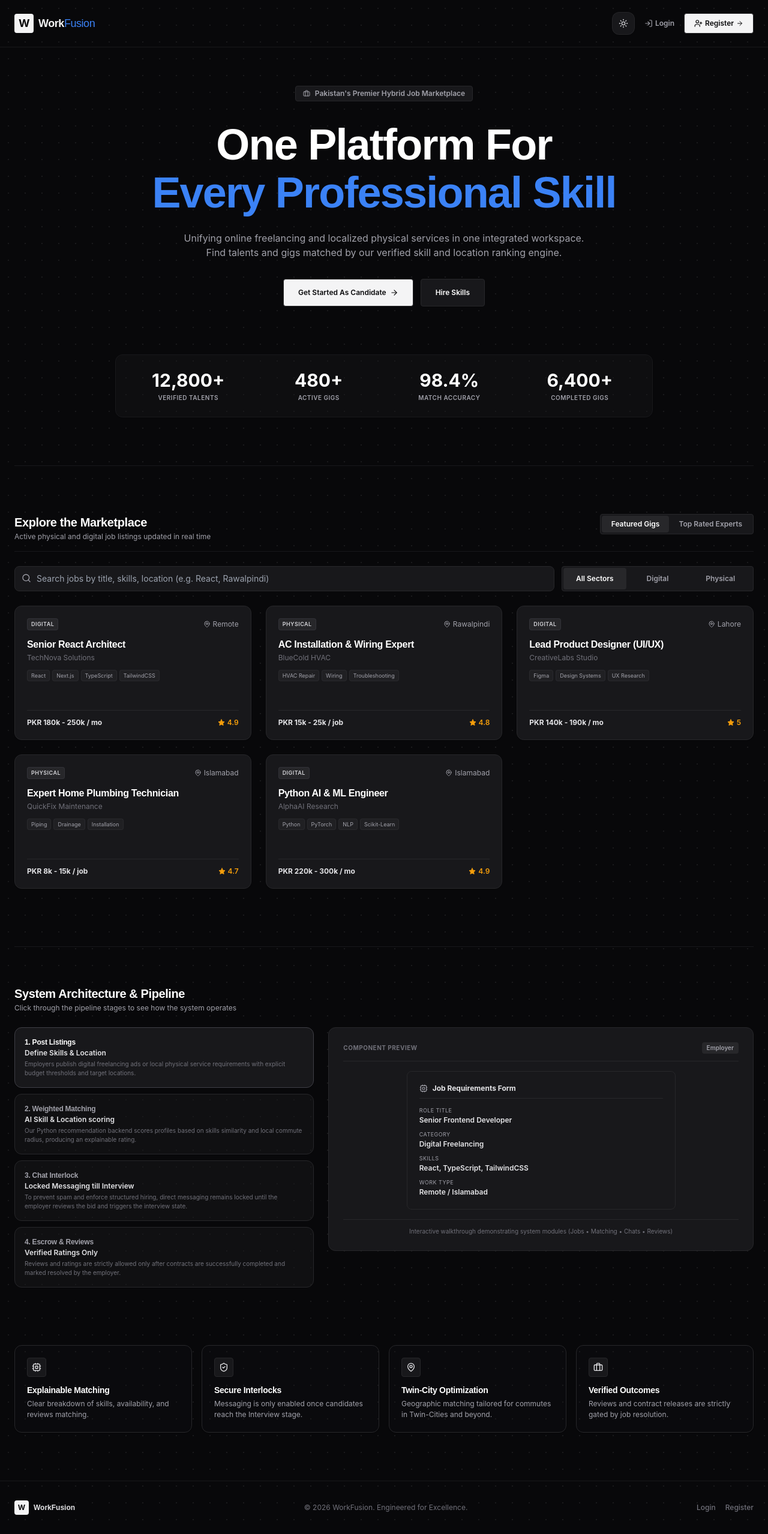
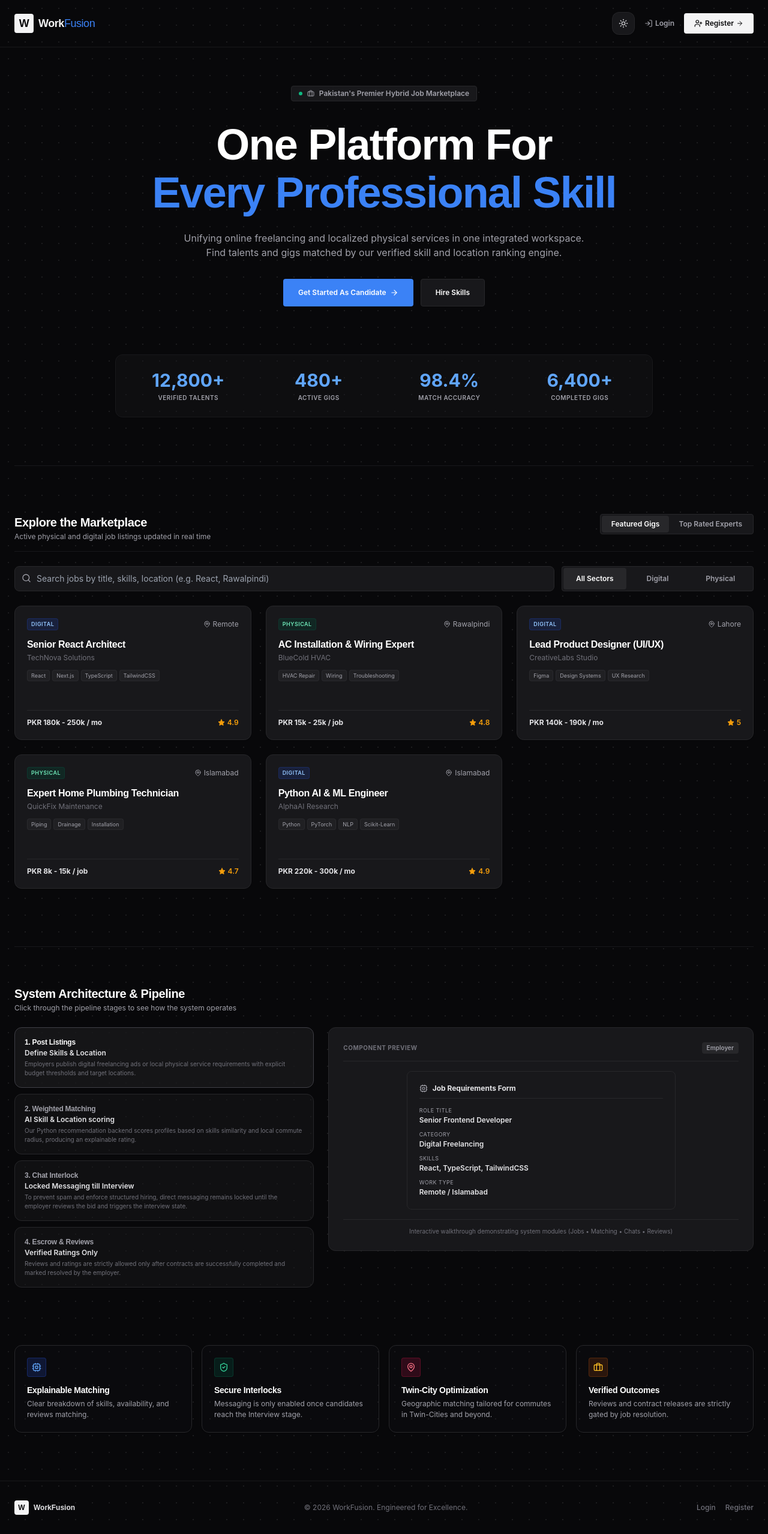
Before and after one commit to MuhammadSharjeelBinRiaz229/WorkFusion2026, a Next.js app in the folder client/: page / in a window 1280 px wide. Shown: the whole page at 60% size. Built offline with nearby package versions, Linux system fonts and the light colour scheme.

Commit message:
design(homepage): black stats, dark dot grid on light theme, sky-blue spotlight

```diff
--- a/client/src/app/globals.css
+++ b/client/src/app/globals.css
@@ -168,17 +168,20 @@ h1, h2, h3, h4, h5, h6 {
 
 /* Dot Grid Background */
 .dot-grid {
-  background-image: radial-gradient(rgba(24, 24, 27, 0.08) 1.5px, transparent 1.5px);
+  background-image: radial-gradient(rgba(9, 9, 11, 0.18) 1.5px, transparent 1.5px);
   background-size: 28px 28px;
 }
 .dark .dot-grid {
-  background-image: radial-gradient(rgba(244, 244, 245, 0.08) 1.5px, transparent 1.5px);
+  background-image: radial-gradient(rgba(244, 244, 245, 0.09) 1.5px, transparent 1.5px);
 }
 
-/* Mouse Spotlight Glow */
+/* Mouse Spotlight Glow — sky blue on both themes */
 .mouse-spotlight {
-  background: radial-gradient(circle, rgba(59, 130, 246, 0.15) 0%, transparent 70%);
+  width: 500px;
+  height: 500px;
+  background: radial-gradient(circle, rgba(56, 189, 248, 0.18) 0%, transparent 70%);
+  filter: blur(60px);
 }
 .dark .mouse-spotlight {
-  background: radial-gradient(circle, rgba(59, 130, 246, 0.25) 0%, transparent 70%);
+  background: radial-gradient(circle, rgba(56, 189, 248, 0.28) 0%, transparent 70%);
 }
--- a/client/src/app/page.jsx
+++ b/client/src/app/page.jsx
@@ -212,8 +212,8 @@ export default function LandingPage() {
   useEffect(() => {
     const handleMouseMove = (e) => {
       if (!mouseMoved) setMouseMoved(true);
-      mouseX.set(e.clientX - 150); // half of width (300px)
-      mouseY.set(e.clientY - 150);
+      mouseX.set(e.clientX - 250); // half of width (500px)
+      mouseY.set(e.clientY - 250);
     };
 
     window.addEventListener("mousemove", handleMouseMove);
@@ -286,7 +286,7 @@ export default function LandingPage() {
             x: springX,
             y: springY,
           }}
-          className="hidden md:block fixed top-0 left-0 w-[300px] h-[300px] rounded-full mouse-spotlight pointer-events-none z-[1]"
+          className="hidden md:block fixed top-0 left-0 rounded-full mouse-spotlight pointer-events-none z-[1]"
         />
       )}
 
@@ -298,7 +298,7 @@ export default function LandingPage() {
         className="w-full max-w-7xl mx-auto px-6 py-5 flex items-center justify-between border-b border-zinc-200 dark:border-zinc-900 relative z-10"
       >
         <div className="flex items-center gap-2">
-          <div className="w-8 h-8 rounded bg-zinc-900 dark:bg-zinc-100 text-white dark:text-zinc-950 flex items-center justify-center font-bold text-lg tracking-tight">
+          <div className="w-8 h-8 rounded bg-blue-600 text-white dark:bg-zinc-100 dark:text-zinc-950 flex items-center justify-center font-bold text-lg tracking-tight font-outfit">
             W
           </div>
           <span className="font-outfit font-bold text-lg tracking-tight">
@@ -308,10 +308,10 @@ export default function LandingPage() {
 
         <div className="flex items-center gap-4">
           <ThemeToggle />
-          <Link href="/login" className="text-xs font-semibold text-zinc-500 dark:text-zinc-400 hover:text-zinc-900 dark:hover:text-white transition-colors flex items-center gap-1">
+          <Link href="/login" className="text-xs font-semibold text-zinc-500 dark:text-zinc-400 hover:text-blue-600 dark:hover:text-white transition-colors flex items-center gap-1">
             <LogIn size={14} /> Login
           </Link>
-          <Link href="/register" className="px-4 py-2 bg-zinc-900 hover:bg-zinc-800 text-white dark:bg-zinc-100 dark:text-zinc-950 dark:hover:bg-zinc-200 font-semibold text-xs rounded transition-colors flex items-center gap-1 border border-transparent dark:border-zinc-800">
+          <Link href="/register" className="px-4 py-2 bg-blue-600 hover:bg-blue-700 text-white dark:bg-zinc-100 dark:text-zinc-950 dark:hover:bg-zinc-200 font-semibold text-xs rounded transition-colors flex items-center gap-1 border border-transparent shadow-sm">
             <UserPlus size={14} /> Register <ArrowRight size={12} />
           </Link>
         </div>
@@ -325,9 +325,13 @@ export default function LandingPage() {
           initial={{ opacity: 0, scale: 0.95 }}
           animate={{ opacity: 1, scale: 1 }}
           transition={{ duration: 0.6, delay: 0.1 }}
-          className="flex items-center gap-2 px-3 py-1 rounded bg-zinc-200/50 dark:bg-zinc-900 border border-zinc-300/50 dark:border-zinc-800 text-zinc-600 dark:text-zinc-400 text-xs font-semibold mb-8"
+          className="flex items-center gap-2 px-3 py-1 rounded bg-blue-50/60 dark:bg-zinc-900 border border-blue-100 dark:border-zinc-800 text-blue-700 dark:text-zinc-400 text-xs font-semibold mb-8"
         >
-          <Briefcase size={12} className="text-zinc-500 dark:text-zinc-400" />
+          <span className="relative flex h-1.5 w-1.5">
+            <span className="animate-ping absolute inline-flex h-full w-full rounded-full bg-emerald-400 opacity-75"></span>
+            <span className="relative inline-flex rounded-full h-1.5 w-1.5 bg-emerald-500"></span>
+          </span>
+          <Briefcase size={12} className="text-blue-600 dark:text-zinc-400" />
           <span>Pakistan's Premier Hybrid Job Marketplace</span>
         </motion.div>
 
@@ -377,10 +381,10 @@ export default function LandingPage() {
           transition={{ delay: 0.4 }}
           className="flex flex-col sm:flex-row items-center gap-3 mb-20 w-full sm:w-auto"
         >
-          <Link href="/register" className="w-full sm:w-auto px-6 py-3.5 bg-zinc-900 hover:bg-zinc-800 text-white dark:bg-zinc-100 dark:hover:bg-zinc-200 dark:text-zinc-950 font-semibold text-xs rounded transition-colors flex items-center justify-center gap-1.5 border border-transparent dark:border-zinc-800">
+          <Link href="/register" className="w-full sm:w-auto px-6 py-3.5 bg-blue-600 hover:bg-blue-700 text-white dark:bg-blue-500 dark:hover:bg-blue-600 dark:text-white font-semibold text-xs rounded transition-colors flex items-center justify-center gap-1.5 border border-transparent shadow-sm">
             Get Started As Candidate <ArrowRight size={14} />
           </Link>
-          <Link href="/register" className="w-full sm:w-auto px-6 py-3.5 bg-white hover:bg-zinc-50 text-zinc-900 dark:bg-zinc-900 dark:hover:bg-zinc-800 dark:text-white font-semibold text-xs rounded border border-zinc-200 dark:border-zinc-800 transition-colors flex items-center justify-center gap-1.5">
+          <Link href="/register" className="w-full sm:w-auto px-6 py-3.5 bg-white hover:bg-blue-50/20 text-zinc-900 hover:text-blue-600 dark:bg-zinc-900 dark:hover:bg-zinc-800 dark:text-white dark:hover:text-blue-400 font-semibold text-xs rounded border border-zinc-200 dark:border-zinc-800 hover:border-blue-200 dark:hover:border-blue-900 transition-colors flex items-center justify-center gap-1.5">
             Hire Skills
           </Link>
         </motion.div>
@@ -391,22 +395,22 @@ export default function LandingPage() {
           animate="visible"
           variants={fadeUp}
           transition={{ delay: 0.5 }}
-          className="w-full max-w-4xl grid grid-cols-2 md:grid-cols-4 gap-6 p-6 rounded-xl bg-white dark:bg-zinc-900/40 border border-zinc-200 dark:border-zinc-900 shadow-sm mb-20"
+          className="w-full max-w-4xl grid grid-cols-2 md:grid-cols-4 gap-6 p-6 rounded-xl bg-white dark:bg-zinc-900/40 border border-zinc-200/80 dark:border-zinc-900 shadow-sm mb-20"
         >
           <div className="flex flex-col items-center">
-            <span className="text-xl sm:text-3xl font-bold text-zinc-900 dark:text-white">{stats.freelancers.toLocaleString()}+</span>
+            <span className="text-xl sm:text-3xl font-bold text-zinc-900 dark:text-blue-400">{stats.freelancers.toLocaleString()}+</span>
             <span className="text-[10px] font-semibold text-zinc-500 dark:text-zinc-400 mt-1 uppercase tracking-wider">Verified Talents</span>
           </div>
           <div className="flex flex-col items-center">
-            <span className="text-xl sm:text-3xl font-bold text-zinc-900 dark:text-white">{stats.jobs.toLocaleString()}+</span>
+            <span className="text-xl sm:text-3xl font-bold text-zinc-900 dark:text-blue-400">{stats.jobs.toLocaleString()}+</span>
             <span className="text-[10px] font-semibold text-zinc-500 dark:text-zinc-400 mt-1 uppercase tracking-wider">Active Gigs</span>
           </div>
           <div className="flex flex-col items-center">
-            <span className="text-xl sm:text-3xl font-bold text-zinc-900 dark:text-white">{stats.accuracy}%</span>
+            <span className="text-xl sm:text-3xl font-bold text-zinc-900 dark:text-blue-400">{stats.accuracy}%</span>
             <span className="text-[10px] font-semibold text-zinc-500 dark:text-zinc-400 mt-1 uppercase tracking-wider">Match Accuracy</span>
           </div>
           <div className="flex flex-col items-center">
-            <span className="text-xl sm:text-3xl font-bold text-zinc-900 dark:text-white">{stats.contracts.toLocaleString()}+</span>
+            <span className="text-xl sm:text-3xl font-bold text-zinc-900 dark:text-blue-400">{stats.contracts.toLocaleString()}+</span>
             <span className="text-[10px] font-semibold text-zinc-500 dark:text-zinc-400 mt-1 uppercase tracking-wider">Completed Gigs</span>
           </div>
         </motion.div>
@@ -471,7 +475,7 @@ export default function LandingPage() {
                 placeholder={feedType === "jobs" ? "Search jobs by title, skills, location (e.g. React, Rawalpindi)" : "Search talents by name, skills, role (e.g. Electrician, Figma)"}
                 value={searchVal}
                 onChange={(e) => setSearchVal(e.target.value)}
-                className="w-full pl-9 pr-4 py-2.5 bg-white dark:bg-zinc-900 border border-zinc-200 dark:border-zinc-800 rounded-lg text-sm focus:outline-none focus:ring-1 focus:ring-zinc-400 dark:focus:ring-zinc-700 text-zinc-800 dark:text-zinc-100 transition-shadow"
+                className="w-full pl-9 pr-4 py-2.5 bg-white dark:bg-zinc-900 border border-zinc-200 dark:border-zinc-800 rounded-lg text-sm focus:outline-none focus:ring-1 focus:ring-blue-500 dark:focus:ring-blue-500/50 text-zinc-800 dark:text-zinc-100 transition-shadow"
               />
             </div>
 
@@ -523,13 +527,17 @@ export default function LandingPage() {
                       animate={{ opacity: 1, y: 0 }}
                       exit={{ opacity: 0, scale: 0.95 }}
                       transition={{ duration: 0.25, ease: "easeOut" }}
-                      whileHover={{ y: -5, borderColor: "#2563eb" }}
+                      whileHover={{ y: -5, borderColor: "#2563eb", boxShadow: "0 12px 20px -8px rgba(37, 99, 235, 0.12)" }}
                       className="bg-white dark:bg-zinc-900 border border-zinc-200 dark:border-zinc-800 rounded-xl p-5 flex flex-col justify-between h-56 transition-all shadow-sm cursor-pointer hover:shadow-md"
                     >
                       <div>
                         <div className="flex items-center justify-between mb-3">
-                          <span className="text-[9px] px-1.5 py-0.5 rounded font-semibold uppercase tracking-wider bg-zinc-100 dark:bg-zinc-800 text-zinc-700 dark:text-zinc-300 border border-zinc-200/50 dark:border-zinc-700/50">
-                            {job.category === "Digital" ? "Digital" : "Physical"}
+                          <span className={`text-[9px] px-1.5 py-0.5 rounded font-semibold uppercase tracking-wider border ${
+                            job.category === "Digital"
+                              ? "bg-blue-50 text-blue-700 dark:bg-blue-900/30 dark:text-blue-300 border-blue-100 dark:border-blue-800/30"
+                              : "bg-emerald-50 text-emerald-700 dark:bg-emerald-900/30 dark:text-emerald-300 border-emerald-100 dark:border-emerald-800/30"
+                          }`}>
+                            {job.category}
                           </span>
                           <span className="text-xs text-zinc-500 dark:text-zinc-400 flex items-center gap-1">
                             <MapPin size={12} className="text-zinc-400" /> {job.location}
@@ -578,13 +586,17 @@ export default function LandingPage() {
                       animate={{ opacity: 1, y: 0 }}
                       exit={{ opacity: 0, scale: 0.95 }}
                       transition={{ duration: 0.25, ease: "easeOut" }}
-                      whileHover={{ y: -5, borderColor: "#2563eb" }}
+                      whileHover={{ y: -5, borderColor: "#2563eb", boxShadow: "0 12px 20px -8px rgba(37, 99, 235, 0.12)" }}
                       className="bg-white dark:bg-zinc-900 border border-zinc-200 dark:border-zinc-800 rounded-xl p-5 flex flex-col justify-between h-56 transition-all shadow-sm cursor-pointer hover:shadow-md"
                     >
                       <div>
                         <div className="flex items-center justify-between mb-3">
-                          <span className="text-[9px] px-1.5 py-0.5 rounded font-semibold uppercase tracking-wider bg-zinc-100 dark:bg-zinc-800 text-zinc-700 dark:text-zinc-300 border border-zinc-200/50 dark:border-zinc-700/50">
-                            {talent.category === "Digital" ? "Digital" : "Physical"}
+                          <span className={`text-[9px] px-1.5 py-0.5 rounded font-semibold uppercase tracking-wider border ${
+                            talent.category === "Digital"
+                              ? "bg-blue-50 text-blue-700 dark:bg-blue-900/30 dark:text-blue-300 border-blue-100 dark:border-blue-800/30"
+                              : "bg-emerald-50 text-emerald-700 dark:bg-emerald-900/30 dark:text-emerald-300 border-emerald-100 dark:border-emerald-800/30"
+                          }`}>
+                            {talent.category}
                           </span>
                           <span className="text-xs text-zinc-500 dark:text-zinc-400 flex items-center gap-1">
                             <MapPin size={12} className="text-zinc-400" /> {talent.location}
@@ -644,11 +656,11 @@ export default function LandingPage() {
                     onClick={() => setActiveStep(idx)}
                     className={`p-4 text-left rounded-xl border transition-all ${
                       isActive
-                        ? "bg-zinc-100 dark:bg-zinc-900 border-zinc-400 dark:border-zinc-700 shadow-sm"
+                        ? "bg-blue-50/40 dark:bg-zinc-900/80 border-blue-500 dark:border-zinc-700 shadow-sm"
                         : "bg-white dark:bg-zinc-900/50 border-zinc-200 dark:border-zinc-800 hover:bg-zinc-100 dark:hover:bg-zinc-900"
                     }`}
                   >
-                    <h4 className={`text-xs font-bold ${isActive ? "text-zinc-900 dark:text-white" : "text-zinc-500 dark:text-zinc-400"}`}>{step.title}</h4>
+                    <h4 className={`text-xs font-bold ${isActive ? "text-blue-600 dark:text-white" : "text-zinc-500 dark:text-zinc-400"}`}>{step.title}</h4>
                     <p className="text-xs text-zinc-800 dark:text-zinc-200 font-semibold mt-0.5 leading-tight">{step.subtitle}</p>
                     <p className="text-[10px] text-zinc-500 mt-1 leading-normal">{step.desc}</p>
                   </button>
@@ -719,7 +731,7 @@ export default function LandingPage() {
                               msg.sender === "System"
                                 ? "bg-zinc-100 dark:bg-zinc-900 text-zinc-600 dark:text-zinc-400 text-[10px] font-semibold text-center border border-zinc-200 dark:border-zinc-800 w-full"
                                 : msg.sender === "Employer"
-                                ? "bg-zinc-900 text-white dark:bg-zinc-100 dark:text-zinc-950"
+                                ? "bg-blue-600 text-white dark:bg-blue-500 dark:text-white"
                                 : "bg-zinc-200 dark:bg-zinc-800 text-zinc-800 dark:text-zinc-200"
                             }`}>
                               {msg.text}
@@ -754,35 +766,35 @@ export default function LandingPage() {
         {/* Feature Highlights Grid */}
         <section className="w-full grid grid-cols-1 sm:grid-cols-2 md:grid-cols-4 gap-4 mt-8 mb-4">
           <div className="flex flex-col items-start p-5 rounded-xl border border-zinc-200 dark:border-zinc-800 bg-white dark:bg-zinc-900/20 shadow-sm">
-            <div className="w-8 h-8 rounded bg-zinc-100 dark:bg-zinc-900 flex items-center justify-center text-zinc-800 dark:text-zinc-200 mb-3 border border-zinc-200 dark:border-zinc-800">
+            <div className="w-8 h-8 rounded bg-blue-50 text-blue-600 dark:bg-blue-900/30 dark:text-blue-400 flex items-center justify-center mb-3 border border-blue-100 dark:border-blue-800/40">
               <Cpu size={16} />
             </div>
             <h4 className="font-outfit font-bold text-sm text-zinc-900 dark:text-white mb-1">Explainable Matching</h4>
-            <p className="text-xs text-zinc-550 dark:text-zinc-400 leading-normal">Clear breakdown of skills, availability, and reviews matching.</p>
+            <p className="text-xs text-zinc-500 dark:text-zinc-400 leading-normal">Clear breakdown of skills, availability, and reviews matching.</p>
           </div>
 
           <div className="flex flex-col items-start p-5 rounded-xl border border-zinc-200 dark:border-zinc-800 bg-white dark:bg-zinc-900/20 shadow-sm">
-            <div className="w-8 h-8 rounded bg-zinc-100 dark:bg-zinc-900 flex items-center justify-center text-zinc-800 dark:text-zinc-200 mb-3 border border-zinc-200 dark:border-zinc-800">
+            <div className="w-8 h-8 rounded bg-emerald-50 text-emerald-600 dark:bg-emerald-900/30 dark:text-emerald-400 flex items-center justify-center mb-3 border border-emerald-100 dark:border-emerald-800/40">
               <ShieldCheck size={16} />
             </div>
             <h4 className="font-outfit font-bold text-sm text-zinc-900 dark:text-white mb-1">Secure Interlocks</h4>
-            <p className="text-xs text-zinc-550 dark:text-zinc-400 leading-normal">Messaging is only enabled once candidates reach the Interview stage.</p>
+            <p className="text-xs text-zinc-500 dark:text-zinc-400 leading-normal">Messaging is only enabled once candidates reach the Interview stage.</p>
           </div>
 
           <div className="flex flex-col items-start p-5 rounded-xl border border-zinc-200 dark:border-zinc-800 bg-white dark:bg-zinc-900/20 shadow-sm">
-            <div className="w-8 h-8 rounded bg-zinc-100 dark:bg-zinc-900 flex items-center justify-center text-zinc-800 dark:text-zinc-200 mb-3 border border-zinc-200 dark:border-zinc-800">
+            <div className="w-8 h-8 rounded bg-rose-50 text-rose-600 dark:bg-rose-900/30 dark:text-rose-400 flex items-center justify-center mb-3 border border-rose-100 dark:border-rose-800/40">
               <MapPin size={16} />
             </div>
             <h4 className="font-outfit font-bold text-sm text-zinc-900 dark:text-white mb-1">Twin-City Optimization</h4>
-            <p className="text-xs text-zinc-550 dark:text-zinc-400 leading-normal">Geographic matching tailored for commutes in Twin-Cities and beyond.</p>
+            <p className="text-xs text-zinc-500 dark:text-zinc-400 leading-normal">Geographic matching tailored for commutes in Twin-Cities and beyond.</p>
           </div>
 
           <div className="flex flex-col items-start p-5 rounded-xl border border-zinc-200 dark:border-zinc-800 bg-white dark:bg-zinc-900/20 shadow-sm">
-            <div className="w-8 h-8 rounded bg-zinc-100 dark:bg-zinc-900 flex items-center justify-center text-zinc-800 dark:text-zinc-200 mb-3 border border-zinc-200 dark:border-zinc-800">
+            <div className="w-8 h-8 rounded bg-amber-50 text-amber-600 dark:bg-amber-900/30 dark:text-amber-400 flex items-center justify-center mb-3 border border-amber-100 dark:border-amber-800/40">
               <Briefcase size={16} />
             </div>
             <h4 className="font-outfit font-bold text-sm text-zinc-900 dark:text-white mb-1">Verified Outcomes</h4>
-            <p className="text-xs text-zinc-550 dark:text-zinc-400 leading-normal">Reviews and contract releases are strictly gated by job resolution.</p>
+            <p className="text-xs text-zinc-500 dark:text-zinc-400 leading-normal">Reviews and contract releases are strictly gated by job resolution.</p>
           </div>
         </section>
 
@@ -792,7 +804,7 @@ export default function LandingPage() {
       <footer className="w-full border-t border-zinc-200 dark:border-zinc-900 py-8 text-center text-zinc-500 text-xs mt-auto relative z-10">
         <div className="max-w-7xl mx-auto px-6 flex flex-col md:flex-row items-center justify-between gap-4">
           <div className="flex items-center gap-2">
-            <div className="w-6 h-6 rounded bg-zinc-900 dark:bg-zinc-100 text-white dark:text-zinc-950 flex items-center justify-center font-bold text-xs">
+            <div className="w-6 h-6 rounded bg-blue-600 text-white dark:bg-zinc-100 dark:text-zinc-950 flex items-center justify-center font-bold text-xs font-outfit">
               W
             </div>
             <span className="font-outfit font-bold text-zinc-800 dark:text-zinc-200">
```
